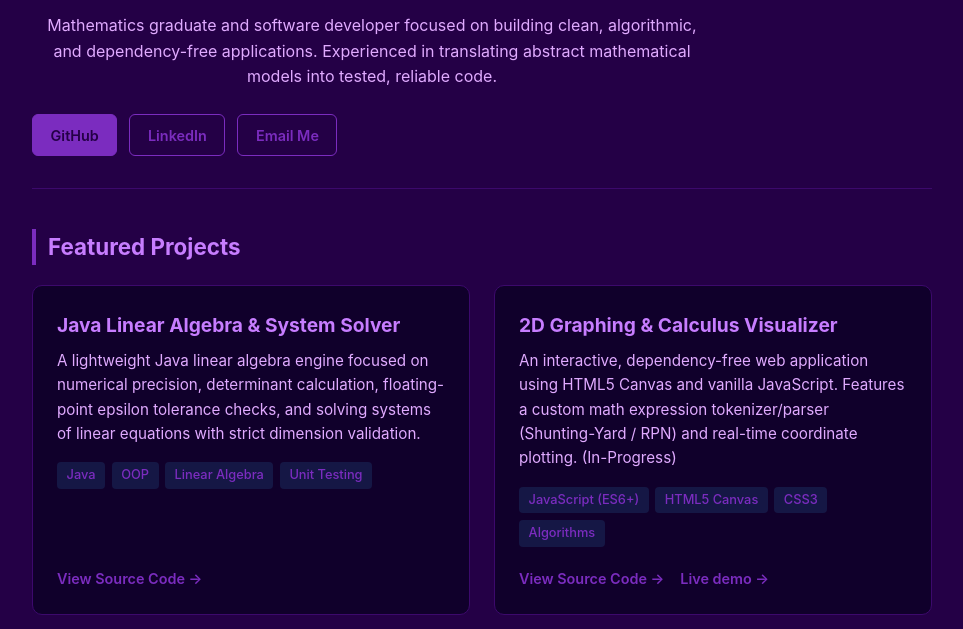
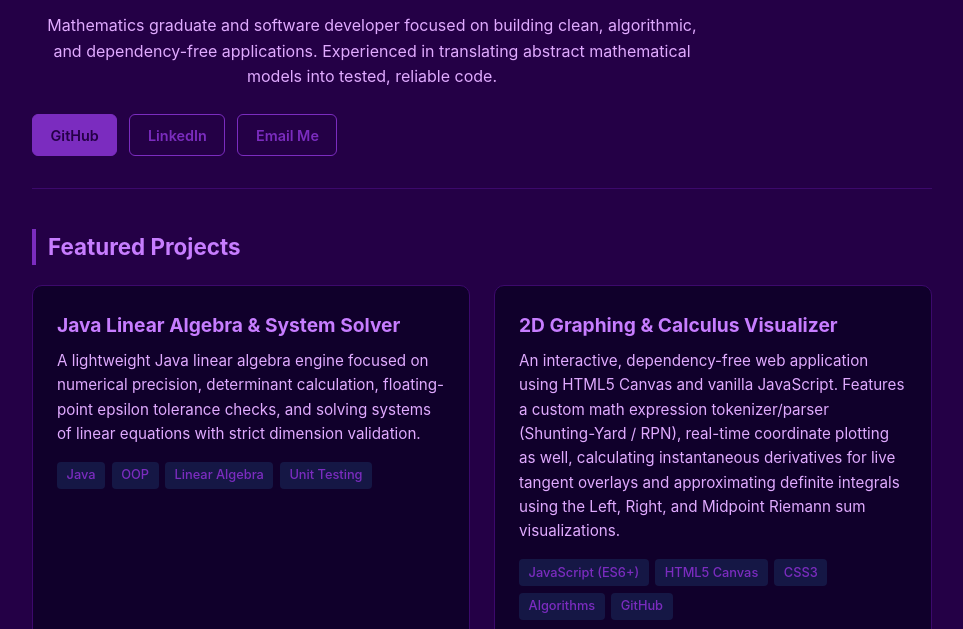
Before and after one commit to dzfreem/dzfreem.github.io, a plain HTML site: page index.html in a window 1280 px wide. Shown: the part 171-800 px from the top of the page, without its empty margins (158-1121 px from the left). Drawn offline with Linux system fonts and the light colour scheme.

Commit message:
Revise index.html with updated content and structure
Updated the HTML structure and content of the index.html file, including project descriptions and technical skills.

```diff
--- a/index.html
+++ b/index.html
@@ -137,13 +137,14 @@
           <div>
             <h3>2D Graphing &amp; Calculus Visualizer</h3>
             <p>
-              An interactive, dependency-free web application using HTML5 Canvas and vanilla JavaScript. Features a custom math expression tokenizer/parser (Shunting-Yard / RPN) and real-time coordinate plotting. (In-Progress)
+              An interactive, dependency-free web application using HTML5 Canvas and vanilla JavaScript. Features a custom math expression tokenizer/parser (Shunting-Yard / RPN), real-time coordinate plotting as well, calculating instantaneous derivatives for live tangent overlays and approximating definite integrals using the Left, Right, and Midpoint Riemann sum visualizations.
             </p>
             <div class="tags">
               <span class="tag">JavaScript (ES6+)</span>
               <span class="tag">HTML5 Canvas</span>
               <span class="tag">CSS3</span>
               <span class="tag">Algorithms</span>
+              <span class="tag">GitHub</span>
             </div>
           </div>
           <div class="card-links">
```
